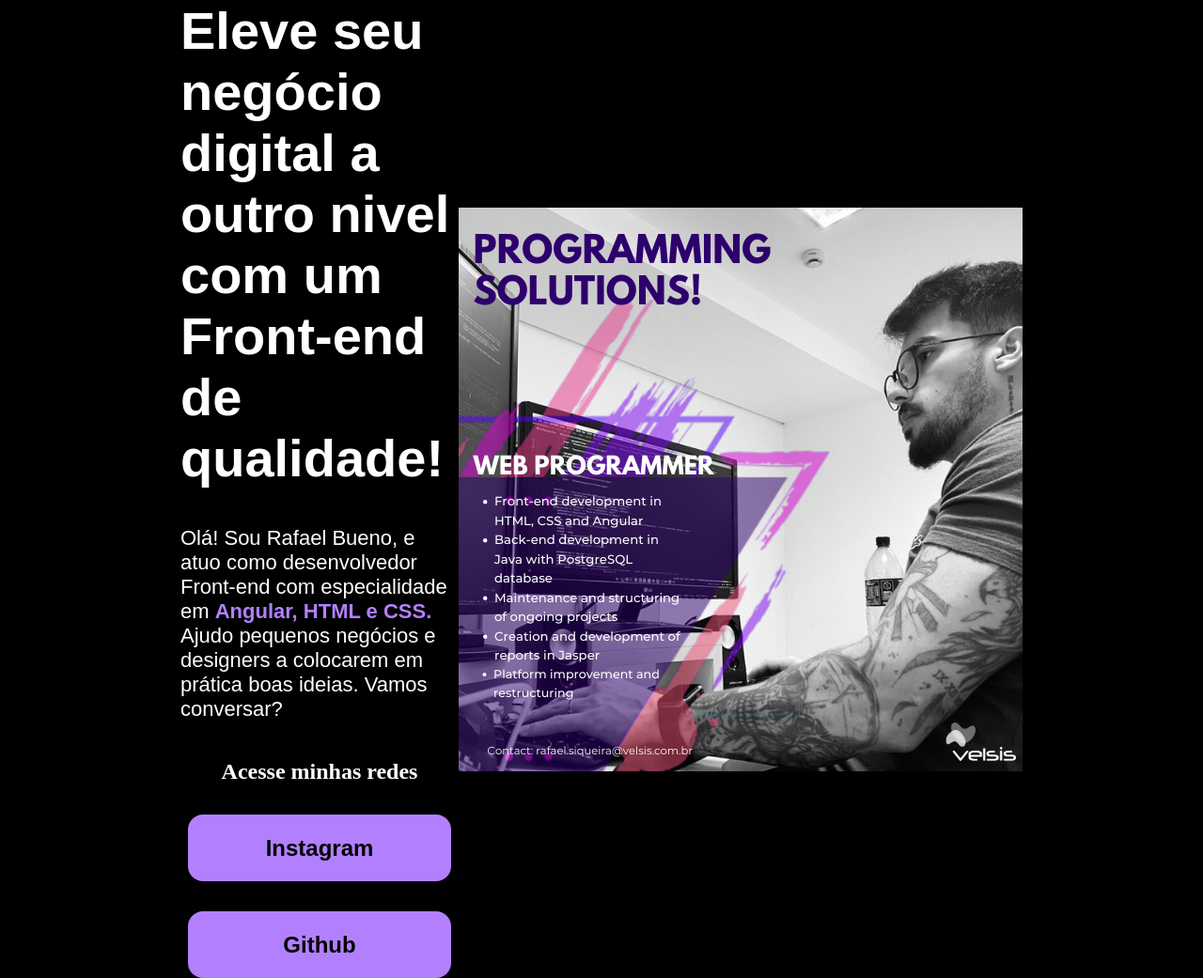
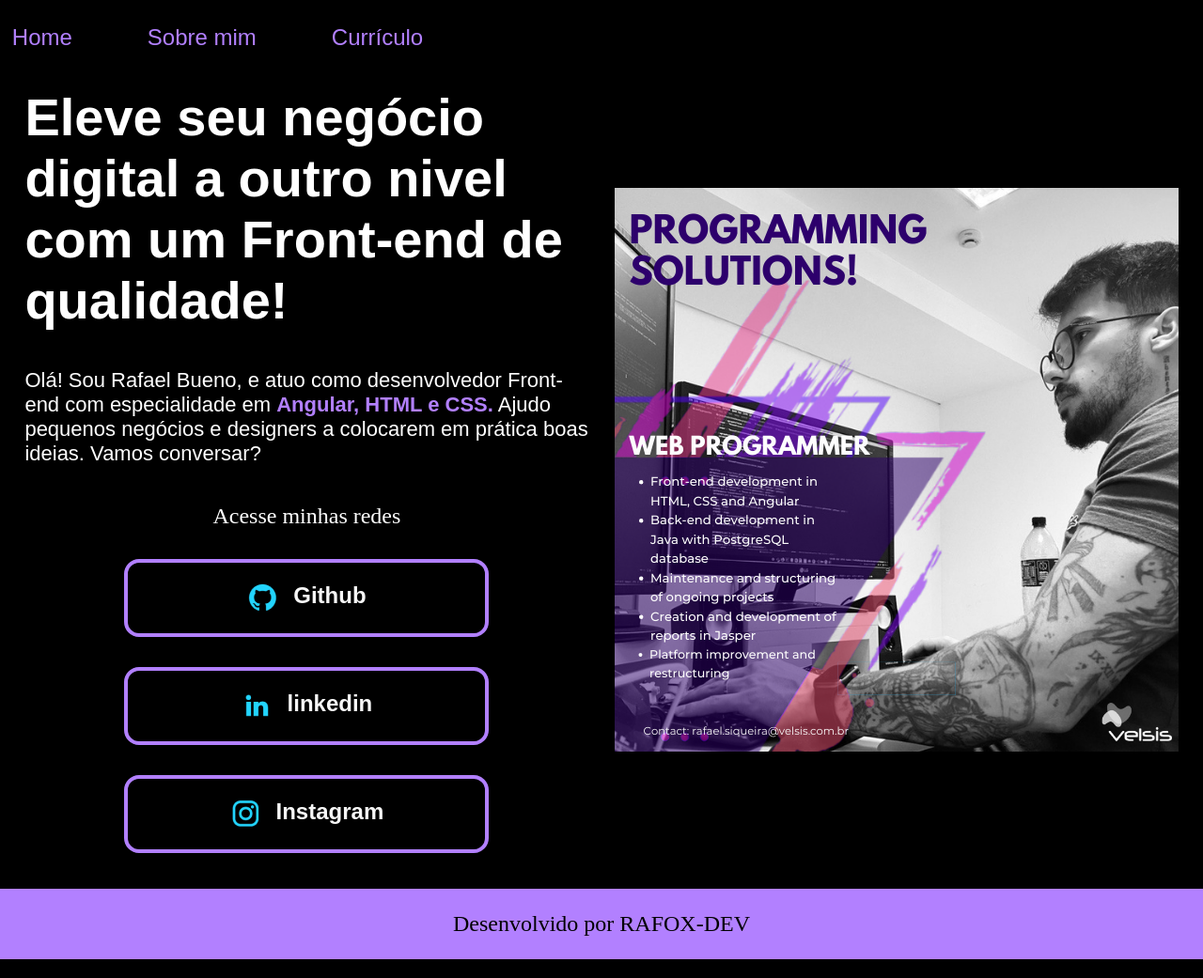
Before and after one commit to rafox-dev/project-front, a plain HTML site: page index.html in a window 1280 px wide. Shown: the whole page at 94% size. Drawn offline with Linux system fonts and the light colour scheme; a web font is replaced by a local one.

Commit message:
padronização da pagina

```diff
--- a/index.html
+++ b/index.html
@@ -5,23 +5,41 @@
     <meta http-equiv="X-UA-Compatible" content="IE=edge">
     <meta name="viewport" content="width=device-width, initial-scale=1.0">
     <title>portfolio</title>
-    <link rel="stylesheet" href="style.css">
+    <link rel="stylesheet" href="./styles/style.css">
 </head>
 <body>
-   <header></header>
+   <header class="cabecalho">
+        <nav class="cabecalho__menu">
+            <a class="cabecalho__menu__link" href="index.html">Home</a>
+            <a class="cabecalho__menu__link" href="about.html">Sobre mim</a>
+            <a class="cabecalho__menu__link" href="curriculum.html">Currículo</a>
+        </nav>
+   </header>
    <main class="apresentacao">
         <section class="apresentacao__conteudo">
             <h1 class="apresentacao__conteudo__titulo"> Eleve seu negócio digital a outro nivel com um <strong> Front-end de qualidade!</strong></h1>
             <p class="apresentacao__conteudo__paragrafo">Olá! Sou Rafael Bueno, e atuo como desenvolvedor Front-end com especialidade em <strong class="titulo-destaque"> Angular, HTML e CSS.</strong> Ajudo pequenos negócios e designers a colocarem em prática boas ideias. Vamos conversar?</p>
             <div class="apresentacao__links">
-            <h2>Acesse minhas redes</h2>
-            <a class="apresentacao__links__link" href="https://instagram.com/rafaelbu_">Instagram</a>
-            <a class="apresentacao__links__link" href="https://github.com/rafox-dev">Github</a>
+            <h2 class="apresentacao__links_subtitulo">Acesse minhas redes</h2>
+            <a class="apresentacao__links__link" href="https://github.com/rafox-dev">
+                <img src="./assets/github.png">
+                Github
+            </a>
+            <a class="apresentacao__links__link" href="https://www.linkedin.com/in/rafox-dev/">
+                <img src="./assets/linkedin.png">
+                linkedin
+            </a>
+            <a class="apresentacao__links__link" href="https://www.Instagram.com/rafaelbu_">
+                <img src="./assets/instagram.png">
+                Instagram
+            </a>
             </div>
         </section>
-        <img src="IMG-600x600.png" alt="Imagem do programador do site Rafael Bueno">
+        <img src="./assets/IMG-600x600.png" alt="Imagem do programador do site Rafael Bueno">
    </main>
-   <footer></footer>
+   <footer>
+        <p class="rodape__pagina">Desenvolvido por RAFOX-DEV</p>
+   </footer>
 </body>
 </html>
 
@@ -35,6 +53,9 @@
 <!-- A tag "Strong" é para darmos enfâse a determinado trecho, mostrar ao navegador a importância de determinada parte do HTML-->
 <!-- O uso da tag "a" que chamamos de âncora, junto com o "href" que é a inserção de URL nos permitem adiconar links ao código HTML-->
 <!-- As tags semânticas do HTML são onde armazenamos nossos trechos de código, são elas: <header> <main> e <footer> -->
+<!-- O footer é a parte inferior da nossa página, o fundo-->
+<!-- O header é a parte superior da nossa página, o cabeçalho-->
+<!-- A tag "nav" usamos para inserir links para redirecionar a outros site, sejam blogs ou sites-->
 
 <!-- CSS -->
 
@@ -46,3 +67,6 @@
 <!-- Uma classe, pode ser criada em qualquer tag/elemento-->
 <!-- Ao usar um "padding" para definir o tamanho de distância de determinada borda, podemos inserir depois valores, o primeiro é medida vertical e o segundo horizontal-->
 <!-- Ao definir o valor da propriedade de um elemento como "display" criamos um conteiner flex, ou seja, passamos a estilizar o Flexbox-->
+<!-- Ao mudarmos o "flex-direction" todas as propriedas mudam também-->
+<!-- A propriedade "padding" é responsável por definir a distância entre um conteúdo e suas bordas.-->
+<!-- A propriedade "padding" também ser utilizada usando um, dois, três ou todos os quatro valores. Cada valor é um "comprimento" ou uma "porcentagem"-->
--- a/style.css
+++ /dev/null
@@ -1,62 +0,0 @@
-@import url('https://fonts.googleapis.com/css2?family= Krona +One &família= Montserrat & display=swap');
-
-* {
-    margin: 0;
-    padding: 0;
-}
-body {
-    height: 100vh;
-    box-sizing: border-box;
-    background-color: #000000;
-    color: #FFFFFF;
-}
-
-.titulo-destaque {
-    color: #B280FF;
-}
-
-.apresentacao {
-    margin: 0% 15%;
-    display: flex;
-    align-items: center;
-    justify-content: space-around;
-}
-
-.apresentacao__conteudo {
-    width: 600px;
-    display: flex;
-    flex-direction: column;
-    gap: 40px;
-}
-
-.apresentacao__conteudo__titulo {
-    font-size: 56px;
-    font-family: 'Krona One', sans-serif;
-
-}
-
-.apresentacao__conteudo__paragrafo {
-    font-size: 22px;
-    font-family: 'Montserrat', sans-serif;
-}
-
-.apresentacao__links {
-    display: flex;
-    flex-direction: column;
-    justify-content: space-between;
-    align-items: center;
-    gap: 32px; /* espaçamento/distancia de um botão pro outro */
-}
-
-.apresentacao__links__link {
-    background-color: #B280FF; /* cor de fundo botão */
-    width: 280px; /* largura/espaçamento do texto */
-    text-align: center; /* posição do texto no botão */
-    border-radius: 16px; /* espaçamento de borda do botão */
-    font-size: 24px; /* tamanho da fonte do botão */
-    font-weight: 600; /* espessura da fonte do botão */
-    padding: 21.5px 0px; /* tamanho do formato do botão */
-    text-decoration: none; /* formatação do texto/barrinha do link */
-    color: #000000; /* cor da fonte do botão */
-    font-family: 'Montserrat', sans-serif; /* tipo de fonte no texto do botão */
-}
--- /dev/null
+++ b/styles/style.css
@@ -0,0 +1,110 @@
+@import url('https://fonts.googleapis.com/css2?family= Krona +One &família= Montserrat & display=swap');
+
+* {
+    margin: 0;
+    padding: 0;
+}
+body {
+    /*height: 100vh;/* /*Proporção da página de onde for acessado*/
+    box-sizing: border-box;
+    background-color: #000000;
+    color: #FFFFFF;
+}
+
+.cabecalho {
+    padding: 2% 0% 0% 1%;
+}
+
+.cabecalho__menu {
+    display: flex;
+    gap: 80px;
+}
+
+.cabecalho__menu__link {
+    font-family: 'Montserrat', sans-serif;
+    font-size: 24px;
+    font-weight: 400;
+    color: #B280FF;
+    text-decoration: none;
+}
+
+.apresentacao {
+    /* margin: 0% 15%; */
+    padding: 3% 1%; /* configurar o scrool da página */
+    display: flex;
+    align-items: center;
+    justify-content: space-around;
+}
+
+.apresentacao__conteudo {
+    width: 600px;
+    display: flex;
+    flex-direction: column;
+    gap: 40px;
+}
+
+.apresentacao__conteudo__titulo {
+    font-size: 56px;
+    font-family: 'Krona One', sans-serif;
+
+}
+
+.titulo-destaque {
+    color: #B280FF;
+}
+
+.apresentacao__conteudo__paragrafo {
+    font-size: 22px;
+    font-family: 'Montserrat', sans-serif;
+}
+
+.apresentacao__links {
+    display: flex;
+    flex-direction: column;
+    justify-content: space-between;
+    align-items: center;
+    gap: 32px; /* espaçamento/distancia de um botão pro outro */
+}
+
+.apresentacao__links_subtitulo { /* subtitulo acima dos botões */
+    font-family: 'Krona One', 'sans-serif'; /* tipo/formato da fonte */
+    font-weight: 400; /* expessura/peso da fonte */
+    font-size: 24px; /* tamanho da fonte em pixels */
+
+}
+
+.apresentacao__links__link {
+    /*background-color: #B280FF; /* cor de fundo do botão */
+    display: flex;
+    justify-content: center; /* posição dos elementos (ícoes e texto do botão) */
+    gap: 16px;
+    border: 4px solid #B280FF; /* cria borda ao redor do botão e define o tamanho, o tipo da borda (solid) e a cor */
+    width: 380px; /* largura/espaçamento do texto */
+    text-align: center; /* posição do texto no botão */
+    border-radius: 16px; /* espaçamento de borda do botão */
+    font-size: 24px; /* tamanho da fonte do botão */
+    font-weight: 600; /* expessura/peso da fonte do botão */
+    padding: 21.5px 0px; /* tamanho/formato do botão */
+    text-decoration: none; /* formatação do texto/barrinha do link */
+    color: #f6f6f6; /* cor da fonte do botão */
+    font-family: 'Montserrat', sans-serif; /* tipo de fonte no texto */
+
+}
+
+.apresentacao__links__link:hover {
+    background-color: #272727;
+
+}
+
+.rodape__pagina {
+    padding: 24px;
+    color: #000000;
+    background-color: #B280FF; /*cor de fundo do conteúdo/texto */
+    text-align: center;
+    font-family: 'Krona One', 'sans-serif';
+    font-size: 24px;
+    font-weight: 200;
+}
+
+
+/* Atalho para comentário em CSS: CTRL + K + C */
```
Also changed, not shown: about.html (added, +32 -0 lines), curriculum.html (added, +20 -0 lines), assets/IMG-600x600.png (renamed from IMG-600x600.png), assets/IMG-900x900.png (renamed from IMG-900x900.png), assets/Imagem.png (added), assets/github.png (added), assets/instagram.png (added), assets/linkedin.png (added), assets/twitch.png (added), assets/twitter.png (added).
